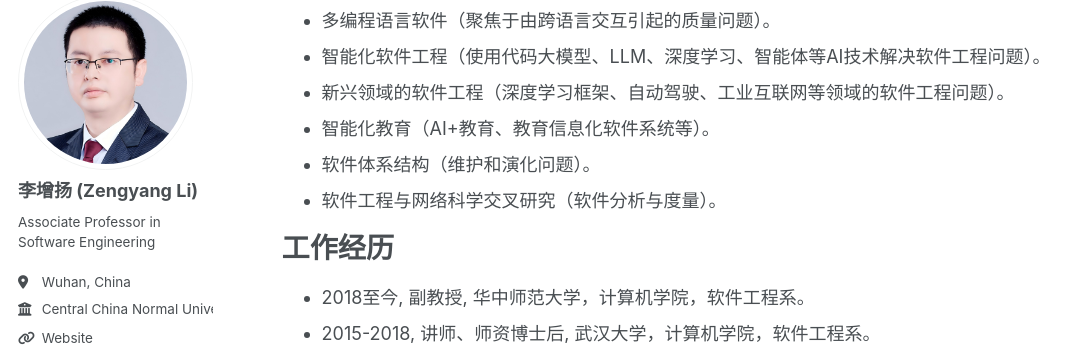
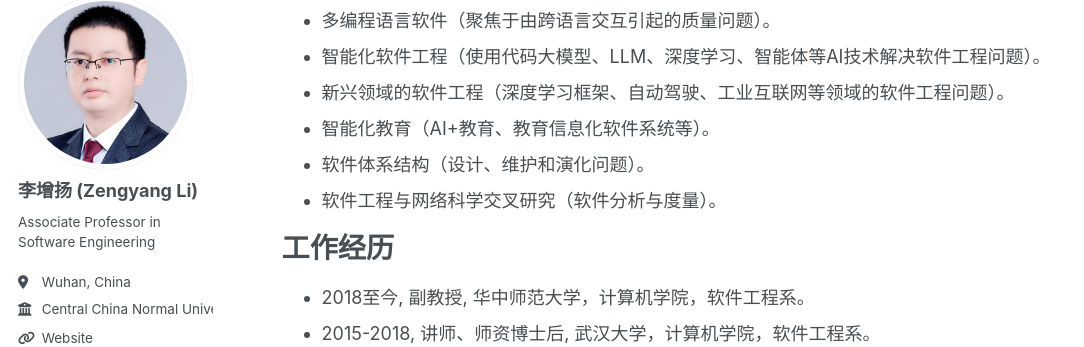
Before and after one commit to zengyang/zengyang.github.io, a Jekyll site: the page built from _pages/about.md, in a window 1280 px wide and 900 px high, scrolled down 391 px. Shown: the part 106-453 px from the top of the window, without its empty margins (0-1084 px from the left). Built offline with Jekyll 4.4.1, drawn with Linux system fonts in a browser that asks for light colours; some web fonts are replaced; a script bundle is joined from its source files by our own code; library files that are not in the unit come from our copies.

Commit message:
Update software architecture description in about.md
Refine the description of software architecture to include design aspects.

```diff
--- a/_pages/about.md
+++ b/_pages/about.md
@@ -19,7 +19,7 @@ redirect_from:
 - 智能化软件工程（使用代码大模型、LLM、深度学习、智能体等AI技术解决软件工程问题）。
 - 新兴领域的软件工程（深度学习框架、自动驾驶、工业互联网等领域的软件工程问题）。
 - 智能化教育（AI+教育、教育信息化软件系统等）。
-- 软件体系结构（维护和演化问题）。
+- 软件体系结构（设计、维护和演化问题）。
 - 软件工程与网络科学交叉研究（软件分析与度量）。
 
 工作经历
```
